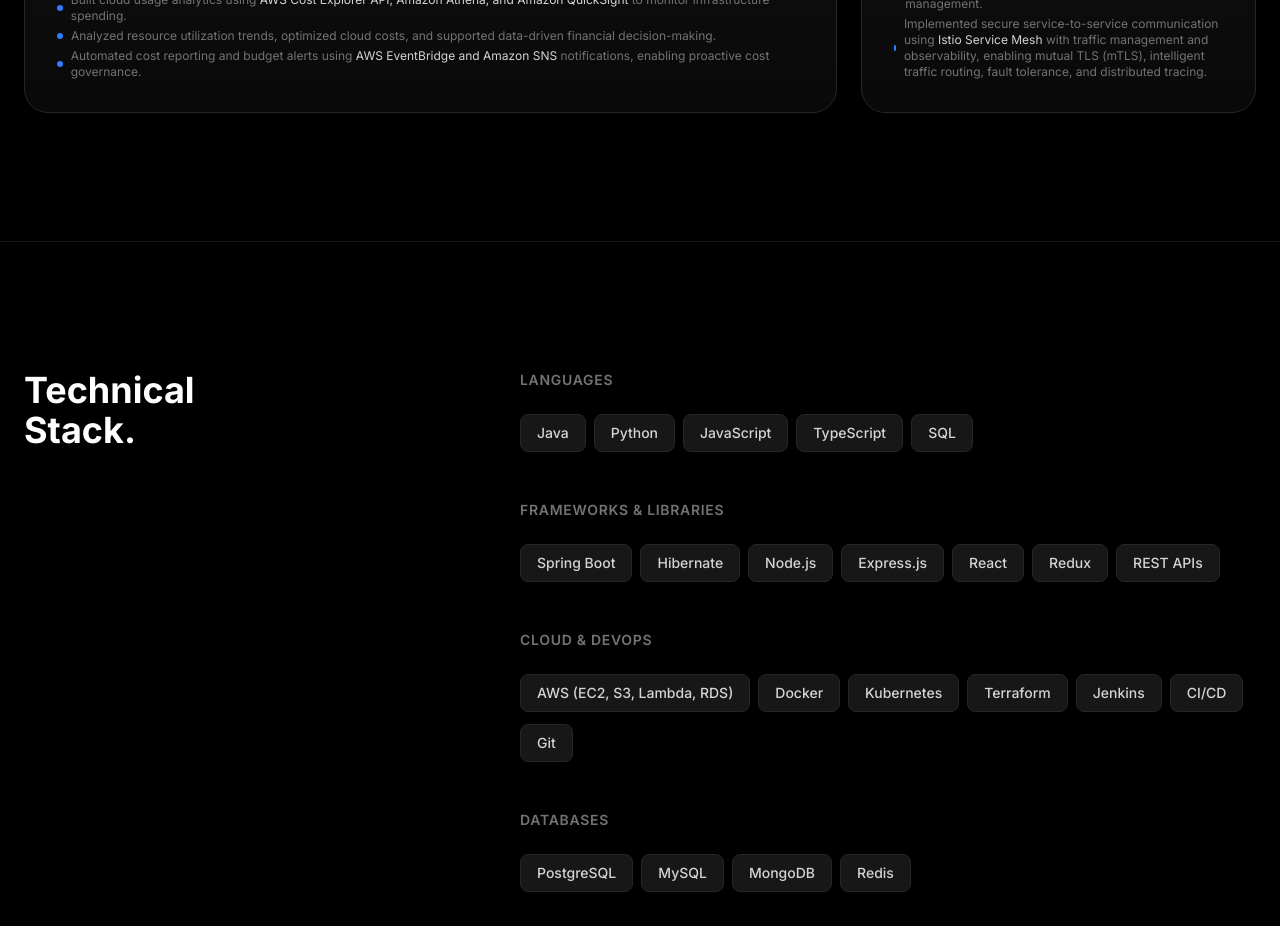
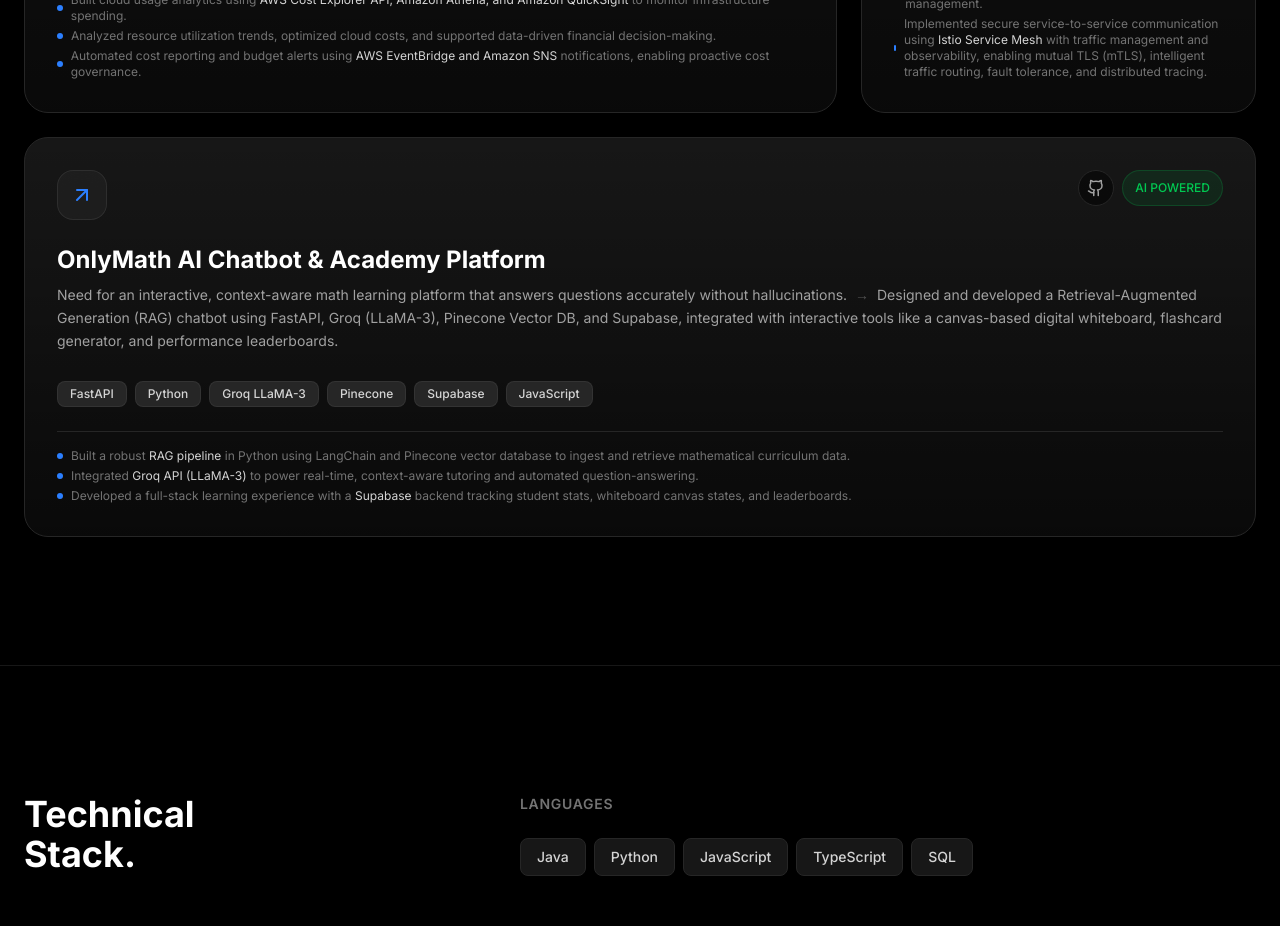
Before and after one commit to deekshith8900/Deekshith_portfolio, a Next.js app: page / in a window 1280 px wide. Shown: the part 4160-5086 px from the top of the page. Built offline with nearby package versions, Linux system fonts and the light colour scheme.

Commit message:
Add OnlyMath AI Chatbot & Academy project to portfolio showcase

```diff
--- a/components/Projects.tsx
+++ b/components/Projects.tsx
@@ -37,7 +37,7 @@
                         <a href="#" className="p-2 rounded-full bg-black/50 hover:bg-white hover:text-black transition-colors border border-neutral-800 text-neutral-400">
                             <Github size={18} />
                         </a>
-                        {project.title.includes("LogSense") && (
+                        {project.title.toLowerCase().includes("ai") && (
                             <div className="px-3 py-1 rounded-full bg-green-500/10 border border-green-500/20 text-green-500 text-xs font-medium flex items-center">
                                 AI POWERED
                             </div>
@@ -102,7 +102,7 @@
                         <ProjectCard
                             key={index}
                             project={project}
-                            className={index === 0 ? "md:col-span-2" : "md:col-span-1"}
+                            className={index === 0 ? "md:col-span-2" : index === 2 ? "md:col-span-3" : "md:col-span-1"}
                         />
                     ))}
                 </div>
--- a/data/portfolio-data.ts
+++ b/data/portfolio-data.ts
@@ -63,6 +63,18 @@
         "Implemented secure service-to-service communication using **Istio Service Mesh** with traffic management and observability, enabling mutual TLS (mTLS), intelligent traffic routing, fault tolerance, and distributed tracing."
       ],
       link: "#"
+    },
+    {
+      title: "OnlyMath AI Chatbot & Academy Platform",
+      problem: "Need for an interactive, context-aware math learning platform that answers questions accurately without hallucinations.",
+      solution: "Designed and developed a Retrieval-Augmented Generation (RAG) chatbot using FastAPI, Groq (LLaMA-3), Pinecone Vector DB, and Supabase, integrated with interactive tools like a canvas-based digital whiteboard, flashcard generator, and performance leaderboards.",
+      techStack: ["FastAPI", "Python", "Groq LLaMA-3", "Pinecone", "Supabase", "JavaScript"],
+      outcomes: [
+        "Built a robust **RAG pipeline** in Python using LangChain and Pinecone vector database to ingest and retrieve mathematical curriculum data.",
+        "Integrated **Groq API (LLaMA-3)** to power real-time, context-aware tutoring and automated question-answering.",
+        "Developed a full-stack learning experience with a **Supabase** backend tracking student stats, whiteboard canvas states, and leaderboards."
+      ],
+      link: "#"
     }
   ],
   skills: {
```
